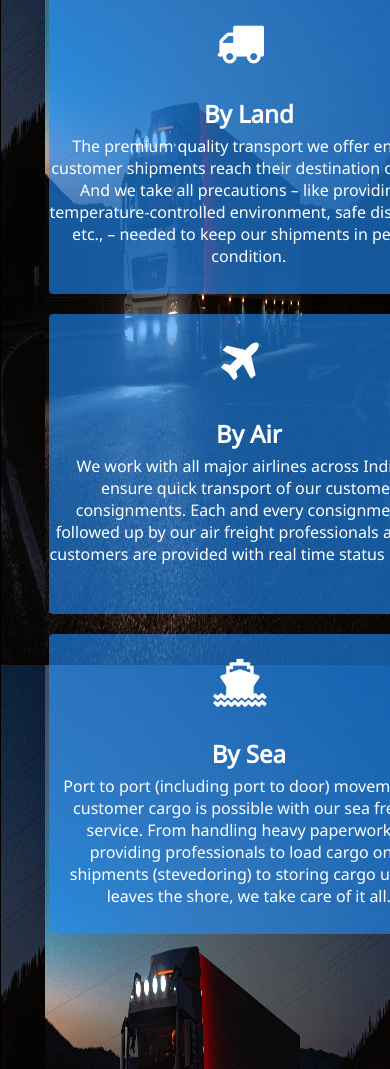
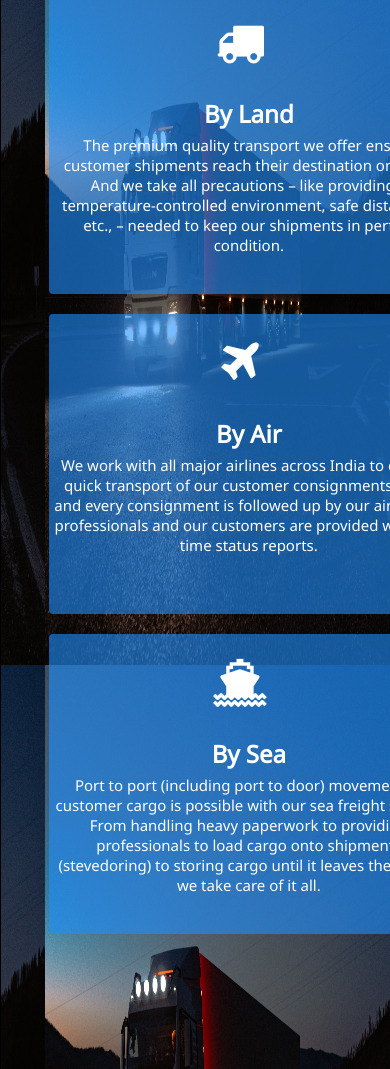
Before and after one commit to lazycoder2021/ssv1, a plain HTML site: page index.html in a window 390 px wide. Shown: the part 1860-2929 px from the top of the page. Drawn offline with nearby package versions, Linux system fonts and the light colour scheme; grey boxes are pictures that could not be loaded.

Commit message:
file updated

```diff
--- a/index.html
+++ b/index.html
@@ -672,7 +672,9 @@
 
         @media only screen and (max-width:480px) {
 
-
+            .service-desc p{
+                font-size:15px;
+            }
 
 
             .pane1 {
```
